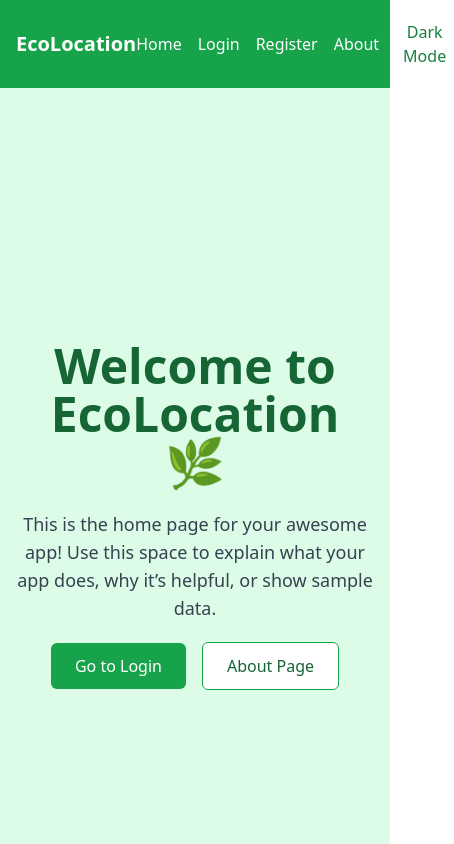
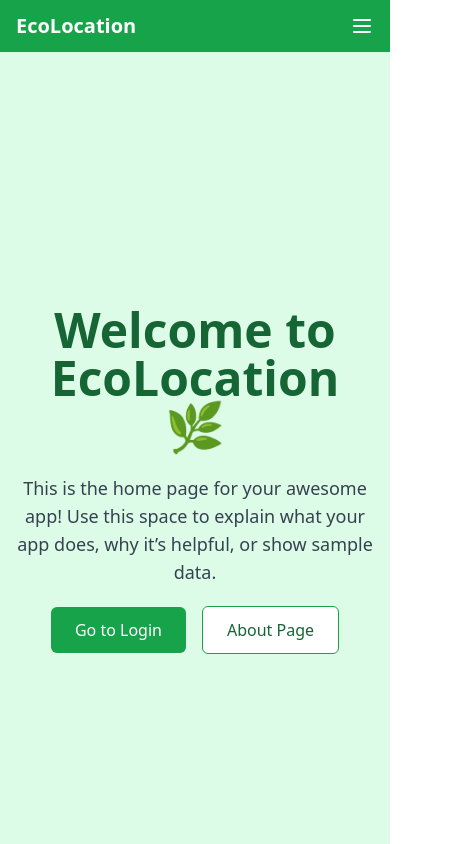
Before and after one commit to zh59176n/EcoLocation, a React (Vite) app: page / in a window 390 px wide. Shown: the top 844 px of the page, 454 px wide, since content can reach past the window. Built offline with nearby package versions, Linux system fonts and the light colour scheme.

Commit message:
Support 6.3: Implemented responsive design for mobile layout (Patrick)

```diff
--- a/src/components/Navbar.jsx
+++ b/src/components/Navbar.jsx
@@ -1,13 +1,29 @@
-import React from 'react';
+import React, { useState } from 'react';
 import { Link } from 'react-router-dom';
 
 function Navbar({ darkMode, setDarkMode }) {
+  const [isOpen, setIsOpen] = useState(false);
+
   return (
-    <nav className="flex justify-between items-center p-4 bg-green-600 text-white">
+    <nav className="bg-green-600 text-white px-4 py-3 flex items-center justify-between relative">
+      {/* Logo */}
       <div className="text-xl font-bold">
         <Link to="/">EcoLocation</Link>
       </div>
-      <div className="flex items-center gap-4">
+
+      {/* Hamburger menu for mobile */}
+      <button
+        onClick={() => setIsOpen(!isOpen)}
+        className="md:hidden focus:outline-none"
+        aria-label="Toggle menu"
+      >
+        <svg className="w-6 h-6" fill="none" stroke="currentColor" strokeWidth="2" viewBox="0 0 24 24">
+          <path strokeLinecap="round" strokeLinejoin="round" d={isOpen ? "M6 18L18 6M6 6l12 12" : "M4 6h16M4 12h16M4 18h16"} />
+        </svg>
+      </button>
+
+      {/* Desktop Menu */}
+      <div className="hidden md:flex items-center gap-4">
         <Link to="/">Home</Link>
         <Link to="/login">Login</Link>
         <Link to="/register">Register</Link>
@@ -19,6 +35,25 @@ function Navbar({ darkMode, setDarkMode }) {
           {darkMode ? 'Light Mode' : 'Dark Mode'}
         </button>
       </div>
+
+      {/* Mobile Dropdown Menu */}
+      {isOpen && (
+        <div className="absolute top-16 left-0 w-full bg-green-600 flex flex-col items-center space-y-4 py-4 md:hidden z-50">
+          <Link to="/" onClick={() => setIsOpen(false)}>Home</Link>
+          <Link to="/login" onClick={() => setIsOpen(false)}>Login</Link>
+          <Link to="/register" onClick={() => setIsOpen(false)}>Register</Link>
+          <Link to="/about" onClick={() => setIsOpen(false)}>About</Link>
+          <button
+            onClick={() => {
+              setDarkMode(!darkMode);
+              setIsOpen(false);
+            }}
+            className="bg-white text-green-700 px-2 py-1 rounded"
+          >
+            {darkMode ? 'Light Mode' : 'Dark Mode'}
+          </button>
+        </div>
+      )}
     </nav>
   );
 }
```
